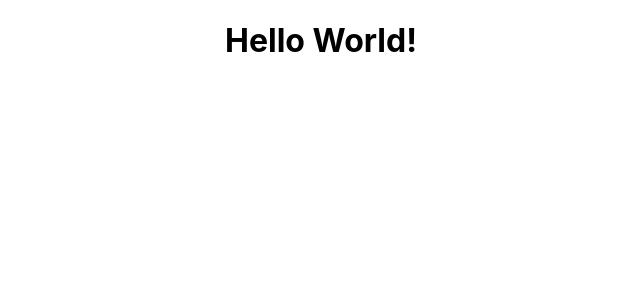
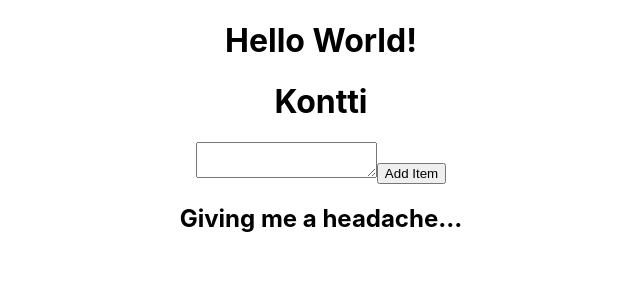
Before and after one commit to Dorfultariant/awa_10, a React (Create React App) app: page / in a window 1280 px wide. Shown: the top 300 px of the page, without its empty margins (319-959 px from the left). Built offline with nearby package versions, Linux system fonts and the light colour scheme.

Commit message:
Testing 1 2 3 4 5

```diff
--- a/src/App.js
+++ b/src/App.js
@@ -1,12 +1,13 @@
 import logo from './logo.svg';
 import './App.css';
-import "./components/MyContainer.js";
+import MyContainer from "./components/MyContainer.js";
 
 
 function App() {
     return (
         <div className="App">
             <h1>Hello World!</h1>
+            <MyContainer />
         </div>
     );
 }
--- a/src/components/MyContainer.js
+++ b/src/components/MyContainer.js
@@ -1,5 +1,41 @@
-import "./MyList";
+import { React, useState } from "react";
+
+import MyList from "./MyList.js";
 
 
+const MyContainer = () => {
+    const header = "Giving me a headache...";
+    const [items, set_items] = useState([]);
+    const [new_item, set_new_item] = useState("");
 
-//export default MyContainer;
+    const add_item = () => {
+        const n_item = {
+            id: (items.length + 1).toString(),
+            text: new_item,
+            clicked: false
+        };
+
+        // Yet again javascript shenanigans
+        set_items([...items, n_item]);
+        // Empty textarea
+        set_new_item("");
+    }
+
+    const toggle = (id) => {
+        // I guess {} should not be used
+        set_items(items.map((item) => (
+            item.id === id ? { ...item, clicked: !item.clicked } : item
+        )));
+    };
+
+    return (
+        <div>
+            <h1>Kontti</h1>
+            <textarea value={new_item} onChange={(event) => set_new_item(event.target.value)}></textarea>
+            <button onClick={add_item}>Add Item</button>
+            <MyList header={header} items={items} updateItem={toggle} />
+        </div>
+    );
+}
+
+export default MyContainer;
--- a/src/components/MyList.js
+++ b/src/components/MyList.js
@@ -1,11 +1,16 @@
-function MyList(header, items) {
+import { React } from "react";
+
+function MyList({ header, items, updateItem }) {
+
+
     return (
+        // I guess its important to use () instead of {} ........
         <div>
             <h2>{header}</h2>
             <ol>
-                {items.map((item) => {
-                    <li key={item.id}> {item.text}</li>
-                })}
+                {items.map((item) => (
+                    <li key={item.id} onClick={() => updateItem(item.id)} style={{ textDecoration: item.clicked ? "line-through" : "none" }}> {item.text}</li>
+                ))}
             </ol>
         </div >
     );
```
Also changed, not shown: 1 other file (tests, documents, lock files or other folders).
